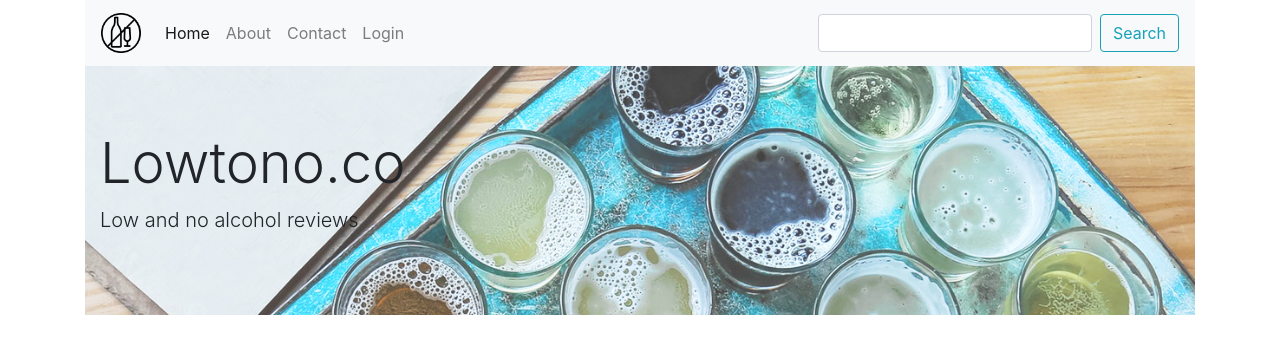
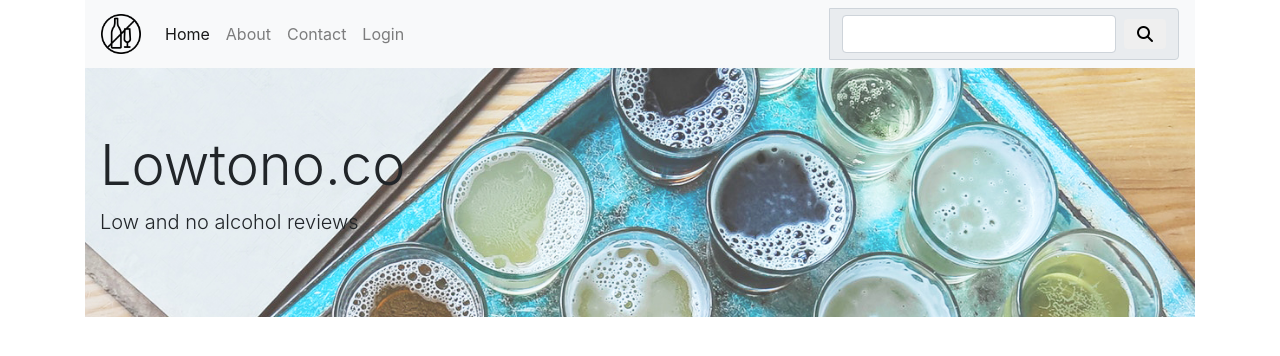
Before and after one commit to Moftster/Lowtono.co, a PHP site: page /index.php in a window 1280 px wide. Shown: the top 356 px of the page. Run offline with PHP 8.4, Linux system fonts and the light colour scheme; data that the repository does not hold is empty; some libraries are stand-ins or nearby versions.

Commit message:
Search bar within collapsed navbar and icon included.

```diff
--- a/app/views/partials/header.php
+++ b/app/views/partials/header.php
@@ -16,6 +16,8 @@
     <link href="https://stackpath.bootstrapcdn.com/font-awesome/4.7.0/css/font-awesome.min.css" rel="stylesheet" integrity="sha384-wvfXpqpZZVQGK6TAh5PVlGOfQNHSoD2xbE+QkPxCAFlNEevoEH3Sl0sibVcOQVnN" crossorigin="anonymous">
 
     <link rel="stylesheet" type="text/css" href="public/css/style.css">
+    <script src="https://kit.fontawesome.com/9ccdbad9ac.js"></script>
+
 
     <link rel="shortcut icon" href="documents/images/favicon.ico" type="image/x-icon">
     <link rel="icon" href="document/images/favicon.ico" type="image/x-icon">
@@ -94,17 +96,26 @@
     </ul>
 
 
+        <form action="search.php" method="POST" class="form-inline my-2 my-lg-0">
 
+          <div class="input-group md-form form-sm form-2 pl-0">
+
+              <div class="input-group-append">
+
+                <span class="input-group-text"><input class="form-control mr-sm-2" type="search" name="searchText" aria-label="Search"><button name="searching" class="btn fas fa-search" type="submit"></button></span>
+
+              </div>
+          </div>
+
+        </form>
 
       </div>
 
-    <form action="search.php" method="POST" class="form-inline my-2 my-lg-0">
 
-      <input class="form-control mr-sm-2" type="search" name="searchText" aria-label="Search">
+      <!-- <input class="form-control mr-sm-2" type="search" name="searchText" aria-label="Search"> -->
 
-      <button name="searching" class="btn btn-outline-info my-2 my-sm-0" type="submit">Search</button>
+      <!-- <button name="searching" class="btn btn-outline-info my-2 my-sm-0" type="submit">Search</button> -->
 
-    </form>
 
 
 </nav>
```
Also changed, not shown: public/css/style.css (line endings or trailing spaces).
